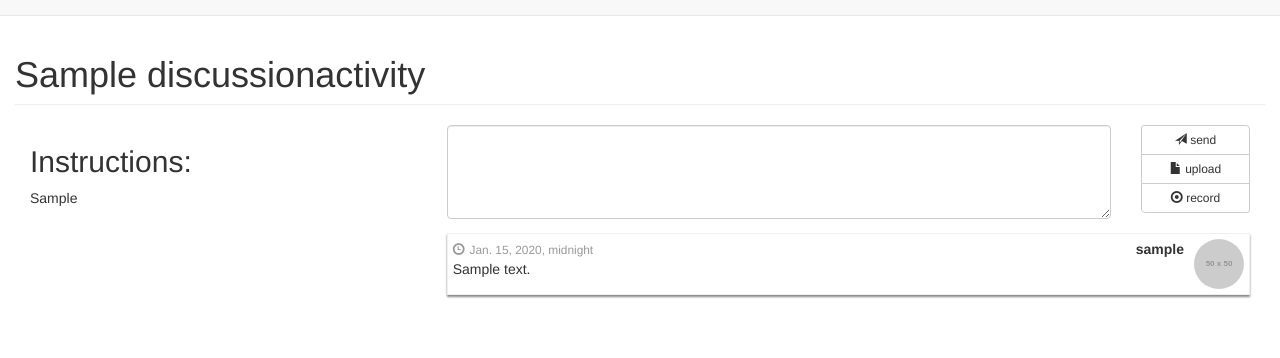
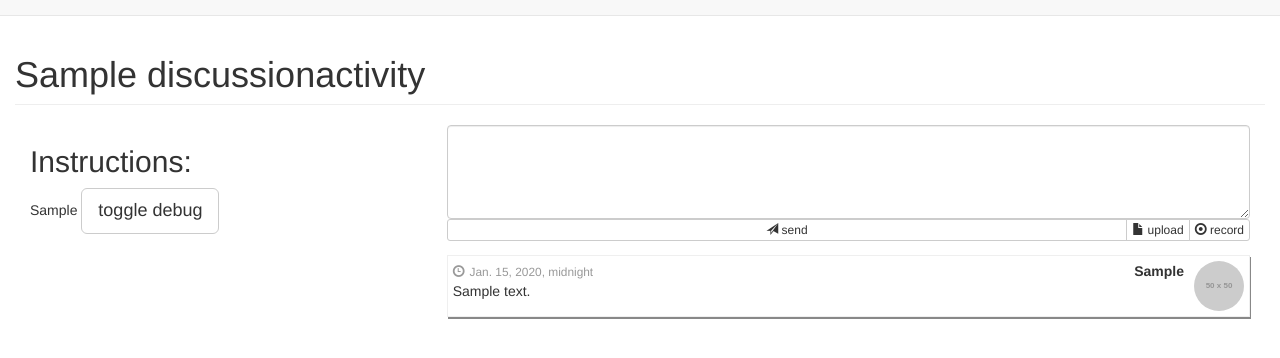
Before and after one commit to songmink/clt-langlabs, a Django app: page /discussion/1 in a window 1280 px wide. Shown: the part 35-393 px from the top of the page. Run offline with Django 3.2, Linux system fonts and the light colour scheme; a user stored in the database is signed in; tables that the repository leaves empty hold one stand-in row (values such as "Sample post"); grey boxes labelled with a size stand in for pictures from a placeholder-image service; some libraries are stand-ins or nearby versions.

Commit message:
Discussion UI from Hao
Before integration with gevent

```diff
--- a/cltlanglab/urls.py
+++ b/cltlanglab/urls.py
@@ -5,7 +5,7 @@
 from django.contrib import admin
 admin.autodiscover()
 
-from core.views import IndexView, HomeView, CourseIndexView, CourseCreateView, ActivityCreateIndexView, LessonCreateView, LessonAddView
+from core.views import IndexView, HomeView, CourseIndexView, CourseCreateView, ActivityCreateIndexView, LessonCreateView, LessonAddView, savePost
 from discussions.views import DiscussionCreateView, DiscussionDetailView
 from essays.views import EssayCreateView, EssayDetailView
 
@@ -20,6 +20,7 @@
     url(r'^essay/(?P<pk>\d+)$', EssayDetailView.as_view(), name='essay'),
     url(r'^essay/add/(?P<pk>\d+)$', EssayCreateView.as_view(), name='create_essay'),
     url(r'^overdub/(?P<pk>\d+)$', 'overdub_discussions.views.overdub_detail_view', name='overdub'),
+    url(r'^post/save/$',savePost, name='save_post'),
 
     url(r'^admin/', include(admin.site.urls)),
 
--- a/core/mixins.py
+++ b/core/mixins.py
@@ -48,6 +48,7 @@
         acts = sorted(acts, key=attrgetter(
             'lesson.display_order', 'display_order'))
 
+        context['course'] = course
         context['activity_list'] = acts
         context['orphan_list'] = act_orphans
 
--- a/static/css/discussion.css
+++ b/static/css/discussion.css
@@ -29,7 +29,7 @@
     margin-bottom: 3px;
     padding: 5px;
     border: 1px solid #EFEFEF;
-    box-shadow: 0px 2px 2px #888888;
+    box-shadow: 1px 2px 0px #888888;
 }
 
 li.left .chat-body
@@ -77,3 +77,13 @@
     -webkit-box-shadow: inset 0 0 6px rgba(0,0,0,.3);
     background-color: #555;
 }
+
+.full-width {
+  width: 100%;
+  -webkit-border-top-right-radius: 0;
+  -webkit-border-bottom-right-radius: 0;
+  -moz-border-radius-topright: 0;
+  -moz-border-radius-bottomright: 0;
+  border-top-right-radius: 0;
+  border-bottom-right-radius: 0;
+}
--- a/templates/base.html
+++ b/templates/base.html
@@ -59,7 +59,7 @@
             </li>
 
           {% endblock coursenav %}
-          <li class="dropdown">
+            <li class="dropdown">
             {% if not user.is_authenticated %}
               <a href="{% url 'login' %}" class="dropdown-toggle"> login </a>
             {% else %}
@@ -68,7 +68,7 @@
                 <li><a href="{% url 'logout' %}">logout</a></li>
               </ul>
             </li>
-          {% endif %}
+            {% endif %}
           </ul>
           <!-- End of CONTEXT MENU ITEMS -->
 
--- a/templates/discussion.html
+++ b/templates/discussion.html
@@ -9,22 +9,28 @@
 			<div class="col-xs-4" > <!-- style="border-right: 1px solid #ccc;" -->
 				<h2>Instructions:</h2>
 				{{ activity.instructions }}
+				<button id='debug_toggle' type="button" class="btn btn-default btn-lg">toggle debug</button>
 			</div>
 			<div class="col-xs-8 ">
-	            <div>
-					<form role="form">
-                    <div class='row'>
-						<div class='col-xs-10'><textarea class="form-control" rows="4"></textarea></div>
-						<div class="btn-group-vertical btn-group-sm col-xs-2">
-							<button type="button" class="btn btn-default"><span class="glyphicon glyphicon-send"></span> send </button>
-							<button type="button" class="btn btn-default"><span class="glyphicon glyphicon-file"></span> upload</button>
-							<button type="button" class="btn btn-default"><span class="glyphicon glyphicon-record"></span> record</button>
+	            <div >
+					<form role="form">{% csrf_token %}
+					<input id='activityType' type="hidden" name="activityTypes" value='{{ activity.activity_type }}'>
+					<input id='activityID' type="hidden" name="activityIDs" value='{{ activity.id }}'>
+					<textarea id='postTextarea' class="form-control" rows="4"></textarea>
+
+					<div class="input-group">
+					<button id='sendPost' type="button" class="btn btn-default btn-xs full-width" value='{% url "save_post" %}'><span class="glyphicon glyphicon-send"></span> send</button>
+					<div class="input-group-btn">
+					<button type="button" class="btn btn-default btn-xs"><span class="glyphicon glyphicon-file"></span> upload</button>
+					<button type="button" class="btn btn-default btn-xs"><span class="glyphicon glyphicon-record"></span> record</button>
 					</div>
 					</div>
+
 					</form>
              	</div>
-                 <ul class="chat">
-                 	{% for post in activity.posts.all %}
+             	<div id='posts'>
+                 <ul id='posts2' class="chat">
+                 	{% for post in activity.posts.all reversed%}
 
                         {% if not post.parent_post %}
 
```
Also changed, not shown: other parts of templates/discussion.html (+56 -36 lines), core/views.py (+33 -1 lines), static/js/discussion.js (+51 -2 lines). Lines whose indentation alone changed are shown as unchanged.
